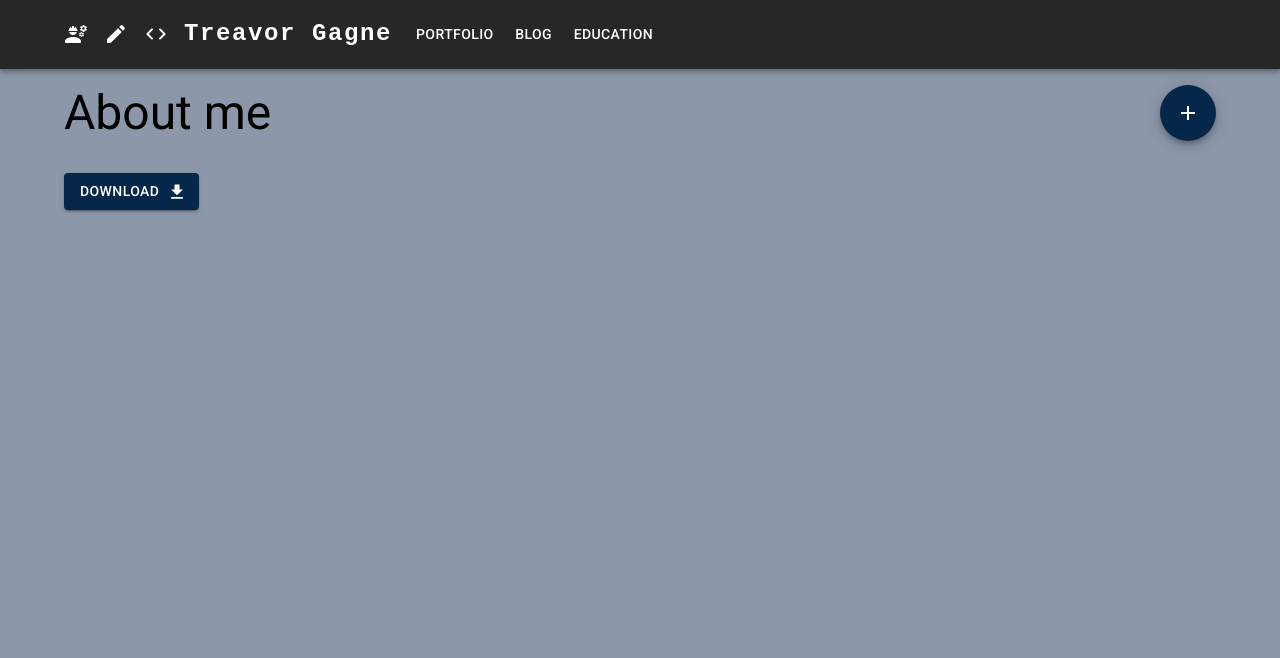
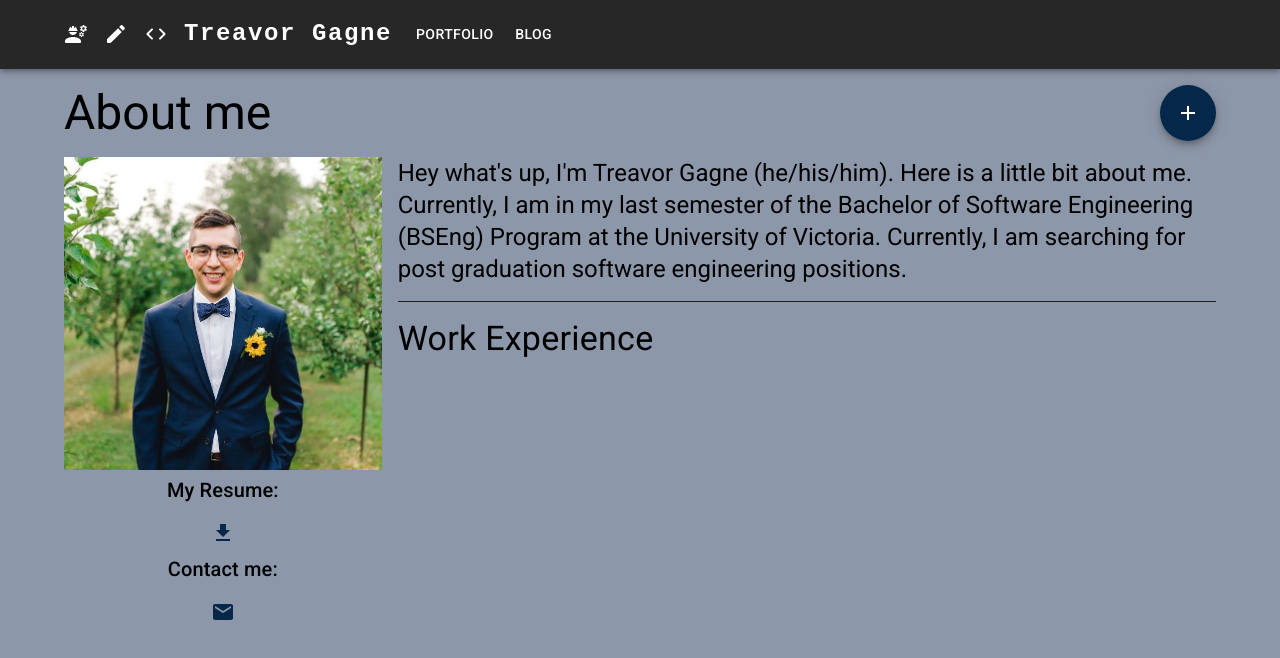
Before and after one commit to treavorgagne/portfolio-blog, a React (Create React App) app in the folder client/: page / in a window 1280 px wide. Shown: the top 658 px of the page. Built offline with nearby package versions, Linux system fonts and the light colour scheme.

Commit message:
About me updated (#41)

```diff
--- a/client/src/App.js
+++ b/client/src/App.js
@@ -4,7 +4,6 @@ import { ThemeProvider, createTheme } from "@mui/material/styles";
 import About from "./pages/About";
 import Portfolio from "./pages/Portfolio";
 import Blog from "./pages/Blog";
-import Education from "./pages/Education";
 import AddBlog from "./pages/AddBlog";
 import ResponsiveAppBar from "./components/Nav.js";
 
@@ -25,7 +24,6 @@ function App() {
         <Route path="/" element={<About />} />
         <Route path="/Portfolio" element={<Portfolio />} />
         <Route path="/Blog" element={<Blog />} />
-        <Route path="/Education" element={<Education />} />
         <Route path="/AddBlog" element={<AddBlog />} />
       </Routes>
     </ThemeProvider>
--- a/client/src/components/Dial.js
+++ b/client/src/components/Dial.js
@@ -7,8 +7,9 @@ import LinkedInIcon from "@mui/icons-material/LinkedIn";
 import GitHubIcon from "@mui/icons-material/GitHub";
 import CreateIcon from "@mui/icons-material/CreateRounded";
 import DownloadIcon from "@mui/icons-material/Download";
+import EmailIcon from "@mui/icons-material/Email";
 import Resume from "../components/Resume.js";
-
+import Email from "../components/Email.js";
 
 const actions = [
   {
@@ -16,21 +17,21 @@ const actions = [
     name: "LinkedIn",
     href: "https://www.linkedin.com/in/treavorgagne/",
     target: "_blank",
-    onClick: "",
+    onClick: null,
   },
   {
     icon: <GitHubIcon />,
     name: "Github",
     href: "https://github.com/treavorgagne/",
     target: "_blank",
-    onClick: "",
+    onClick: null,
   },
   {
     icon: <CreateIcon />,
     name: "Add Blog",
     href: "http://localhost:3000/AddBlog",
     target: "",
-    onClick: "",
+    onClick: null,
   },
   {
     icon: <DownloadIcon />,
@@ -38,6 +39,13 @@ const actions = [
     href: "",
     target: "",
     onClick: Resume,
+  },
+  {
+    icon: <EmailIcon />,
+    name: "Contact Me",
+    href: "",
+    target: "",
+    onClick: Email,
   },
 ];
 
--- /dev/null
+++ b/client/src/components/Email.js
@@ -0,0 +1,9 @@
+import axios from "axios";
+
+const apiEndpoint = "http://localhost:3000";
+const Email = (event) => {
+  event.preventDefault();
+  console.log("EMAIL");
+};
+
+export default Email;
--- a/client/src/components/Nav.js
+++ b/client/src/components/Nav.js
@@ -14,7 +14,7 @@ import CreateRoundedIcon from "@mui/icons-material/CreateRounded";
 import CodeRoundedIcon from "@mui/icons-material/CodeRounded";
 import { Link as RouterLink } from "react-router-dom";
 
-const pages = ["Portfolio", "Blog", "Education"];
+const pages = ["Portfolio", "Blog"];
 const ResponsiveAppBar = () => {
   const [anchorElNav, setAnchorElNav] = React.useState(null);
 
--- a/client/src/pages/About.js
+++ b/client/src/pages/About.js
@@ -1,8 +1,13 @@
-import React from "react"
+import React from "react";
 import { Typography, Container, Box, Button } from "@mui/material/";
 import DownloadIcon from "@mui/icons-material/Download";
+import EmailIcon from "@mui/icons-material/Email";
 import SocialDial from "../components/Dial.js";
 import Resume from "../components/Resume.js";
+import Email from "../components/Email.js";
+import Divider from "@mui/material/Divider";
+import IconButton from "@mui/material/IconButton";
+import Tooltip from "@mui/material/Tooltip";
 
 export default function About() {
   return (
@@ -18,14 +23,69 @@ export default function About() {
         </Typography>
         <SocialDial />
       </Box>
-      <Button
-        sx={{ mt: 2 }}
-        variant="contained"
-        endIcon={<DownloadIcon />}
-        onClick={Resume}
+      <Box
+        sx={{
+          display: "grid",
+          gridTemplateColumns: "repeat(7, 1fr)",
+          gap: 2,
+          gridTemplateRows: "auto",
+          gridTemplateAreas: `"sidebar sidebar main main main main main"`,
+        }}
       >
-        Download
-      </Button>
+        <Box sx={{ gridArea: "sidebar", textAlign: "center" }}>
+          <img
+            src="../headshot.png"
+            alt="headshot"
+            loading="lazy"
+            width="100%"
+          ></img>
+          <Typography variant="h6" component="div" gutterBottom>
+            My Resume:
+          </Typography>
+          <IconButton
+            color="primary"
+            aria-label="download resume"
+            component="span"
+            variant="contained"
+            onClick={Resume}
+          >
+            <Tooltip title="Download Resume">
+              <DownloadIcon />
+            </Tooltip>
+          </IconButton>
+          <Typography variant="h6" component="div" gutterBottom>
+            Contact me:
+          </Typography>
+          <IconButton
+            color="primary"
+            aria-label="contact me"
+            component="span"
+            variant="contained"
+            onClick={Email}
+          >
+            <Tooltip title="Contact Me">
+              <EmailIcon />
+            </Tooltip>
+          </IconButton>
+        </Box>
+        <Box sx={{ gridArea: "main" }}>
+          <Typography variant="h5" component="p" gutterBottom>
+            Hey what's up, I'm Treavor Gagne (he/his/him). Here is a little bit
+            about me. Currently, I am in my last semester of the Bachelor of
+            Software Engineering (BSEng) Program at the University of Victoria.
+            Currently, I am searching for post graduation software engineering
+            positions.
+          </Typography>
+          <Divider sx={{ bgcolor: "black", my: 2 }} />
+          <Typography variant="h4" component="p" gutterBottom>
+            Work Experience
+          </Typography>
+
+          {/* <Typography variant="h4" component="p" gutterBottom>
+            Education
+          </Typography> */}
+        </Box>
+      </Box>
     </Container>
   );
 }
--- a/client/src/pages/Education.js
+++ /dev/null
@@ -1,21 +0,0 @@
-import React from "react";
-import { Typography, Container, Box } from "@mui/material/";
-import SocialDial from "../components/Dial.js";
-
-export default function Education() {
-  return (
-    <Container sx={{ p: 2 }} maxWidth="lg">
-      <Box
-        sx={{
-          display: "flex",
-          flexDirection: "row",
-        }}
-      >
-        <Typography variant="h3" component="div" gutterBottom>
-          Education
-        </Typography>
-        <SocialDial />
-      </Box>
-    </Container>
-  );
-}
```
Also changed, not shown: client/public/headshot.png (added).
